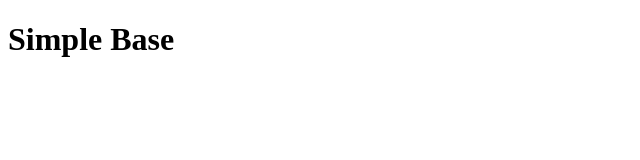
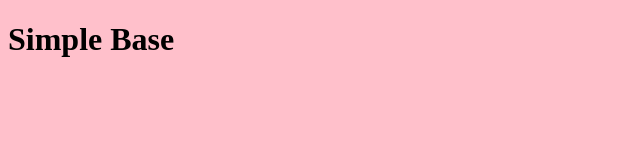
Before and after one commit to jeriib/simplebase, a plain HTML site: page index.html in a window 1280 px wide. Shown: the whole page, without its empty margins (0-640 px from the left). Drawn offline with Linux system fonts and the light colour scheme.

Commit message:
added style.css

```diff
--- /dev/null
+++ b/css/style.css
@@ -0,0 +1,3 @@
+body {
+    background-color: pink;
+}
--- a/index.html
+++ b/index.html
@@ -5,6 +5,8 @@
     <meta charset="UTF-8">
     <meta name="viewport" content="width=device-width, initial-scale=1.0">
     <title>Simple Base</title>
+
+    <link rel="stylesheet" href="css/style.css">
 </head>
 
 <body>
```
